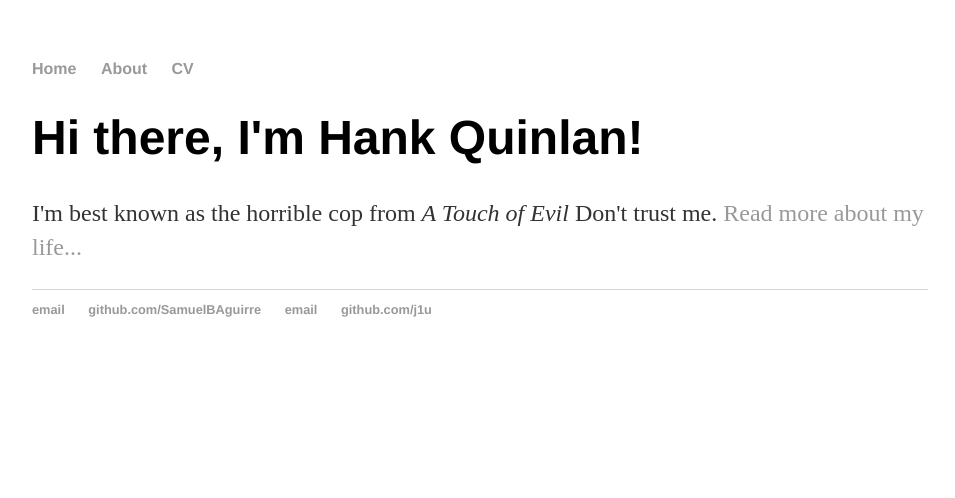
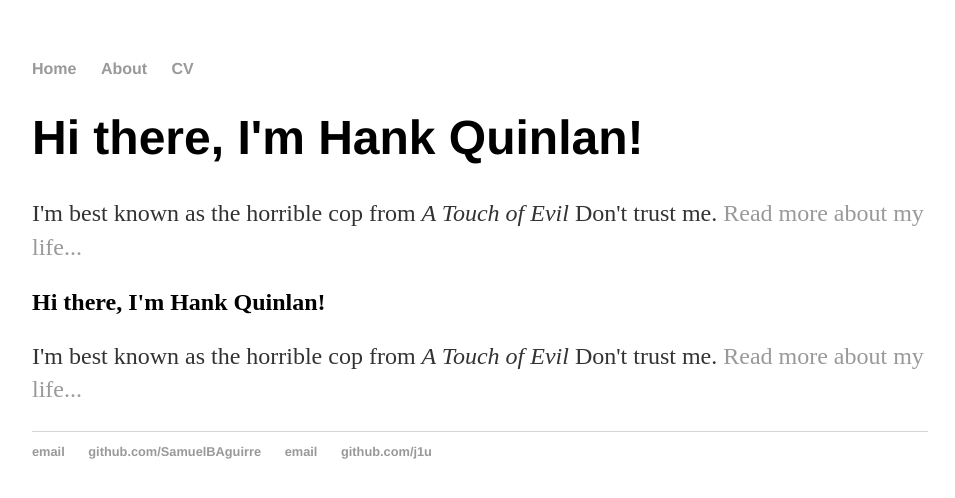
Before and after one commit to SamuelBAguirre/SamuelBAguirre.github.io, a Jekyll site: the page built from index.html, in a window 1280 px wide. Shown: the top 498 px of the page, without its empty margins (160-1115 px from the left). Built offline with Jekyll 4.4.1, drawn with Linux system fonts in a browser that asks for light colours.

Commit message:
Update index.html

```diff
--- a/index.html
+++ b/index.html
@@ -5,4 +5,6 @@
 <div class="blurb">
 	<h1>Hi there, I'm Hank Quinlan!</h1>
 	<p>I'm best known as the horrible cop from <em>A Touch of Evil</em> Don't trust me. <a href="/about">Read more about my life...</a></p>
+	<h2>Hi there, I'm Hank Quinlan!</h2>
+	<p>I'm best known as the horrible cop from <em>A Touch of Evil</em> Don't trust me. <a href="/about">Read more about my life...</a></p>
 </div><!-- /.blurb -->
```
